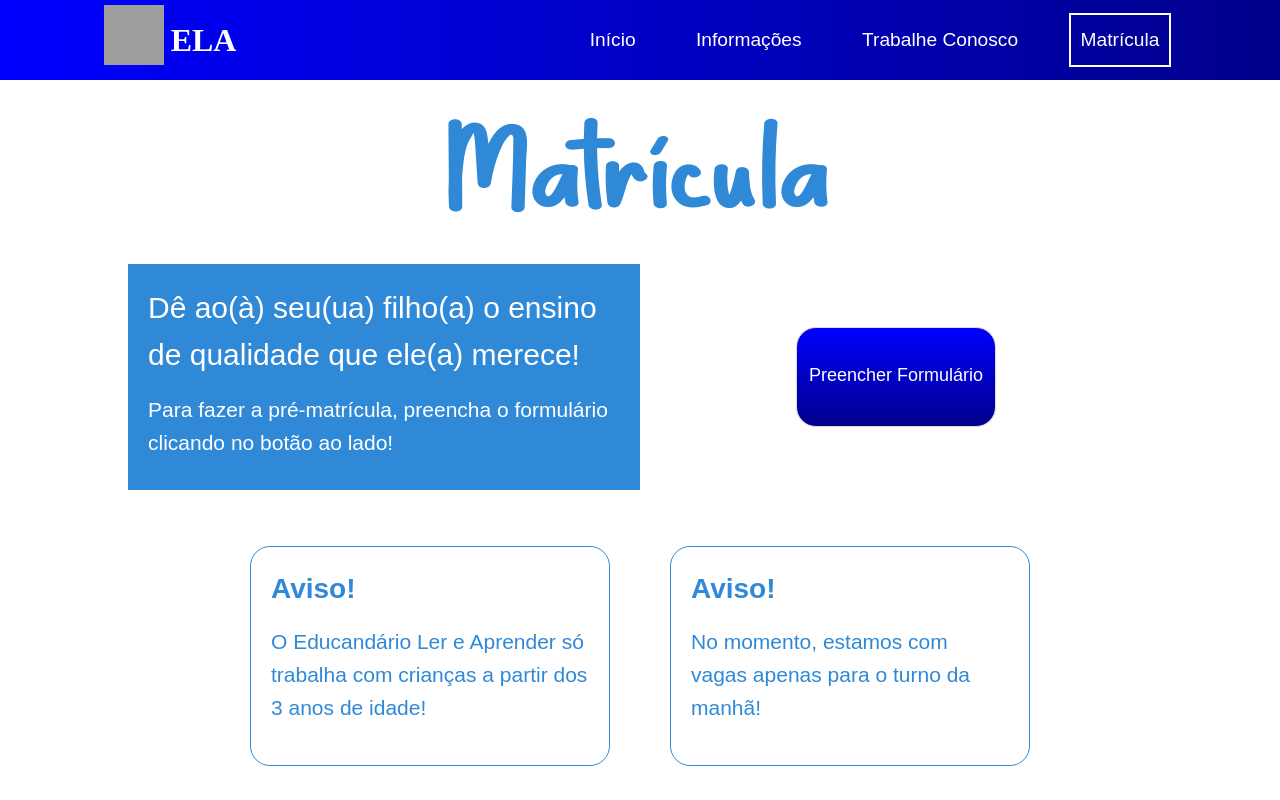
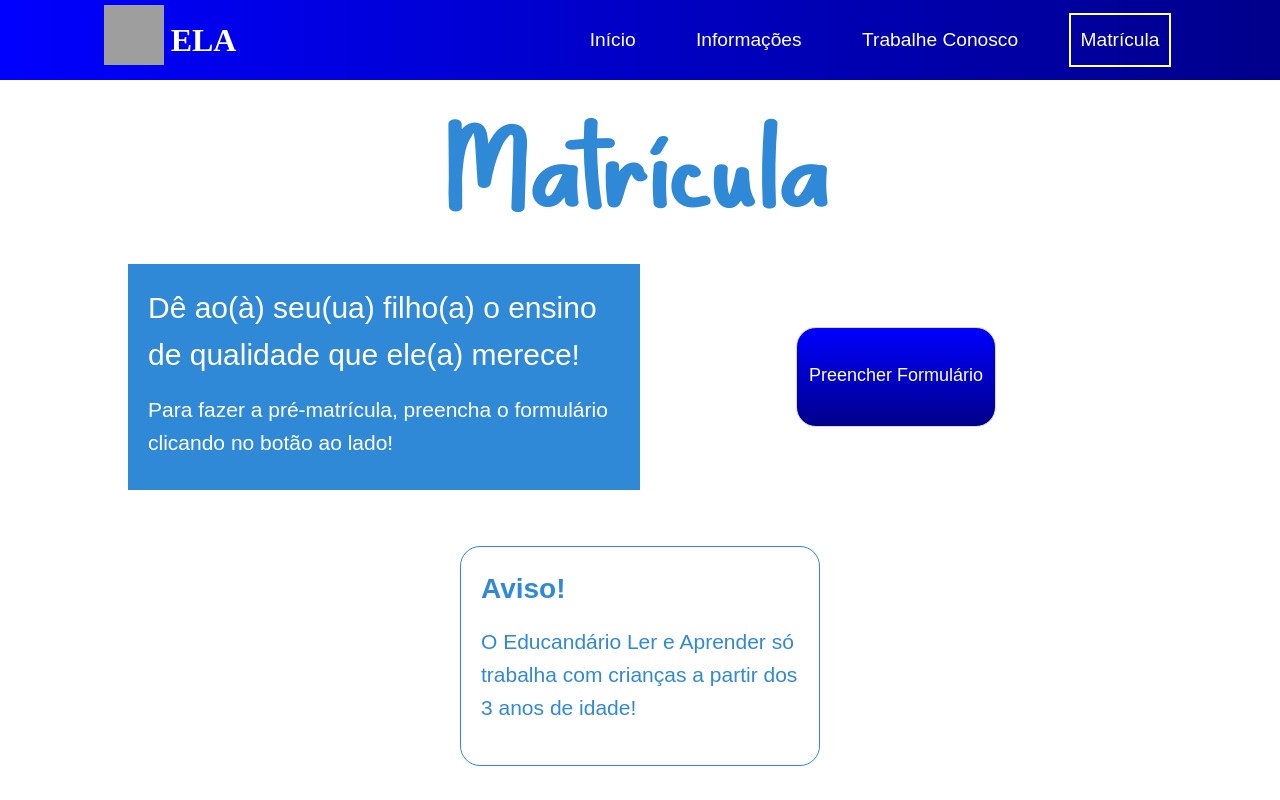
Before and after one commit to srcmarcelo/ela-web, a React (Create React App) app: page /matricula in a window 1280 px wide. Shown: the top 800 px of the page. Built offline with nearby package versions, Linux system fonts and the light colour scheme; grey boxes are pictures that could not be loaded; the HTML template or start-up script is replaced by a standard one.

Commit message:
commeting notice

```diff
--- a/src/pages/Registration/index.jsx
+++ b/src/pages/Registration/index.jsx
@@ -28,7 +28,7 @@ const Registration = () => {
       />
       <NoticesContainer>
         <Notice content="O Educandário Ler e Aprender só trabalha com crianças a partir dos 3 anos de idade!" />
-        <Notice content="No momento, estamos com vagas apenas para o turno da manhã!" />
+        {/* <Notice content="No momento, estamos com vagas apenas para o turno da manhã!" /> */}
       </NoticesContainer>
       <Footer />
     </Container>
```
Also changed, not shown: 1 other file (tests, documents, lock files or other folders).
